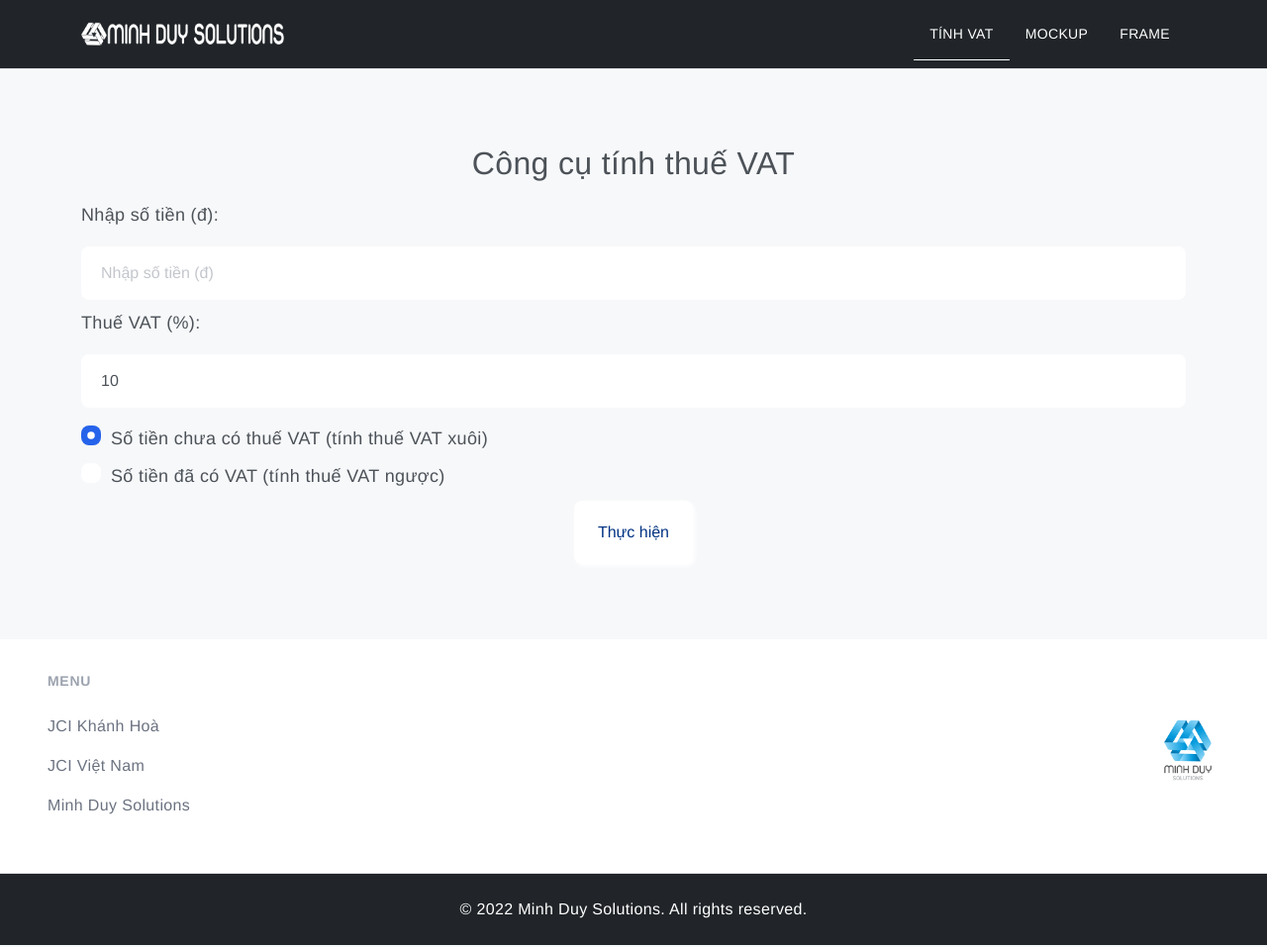
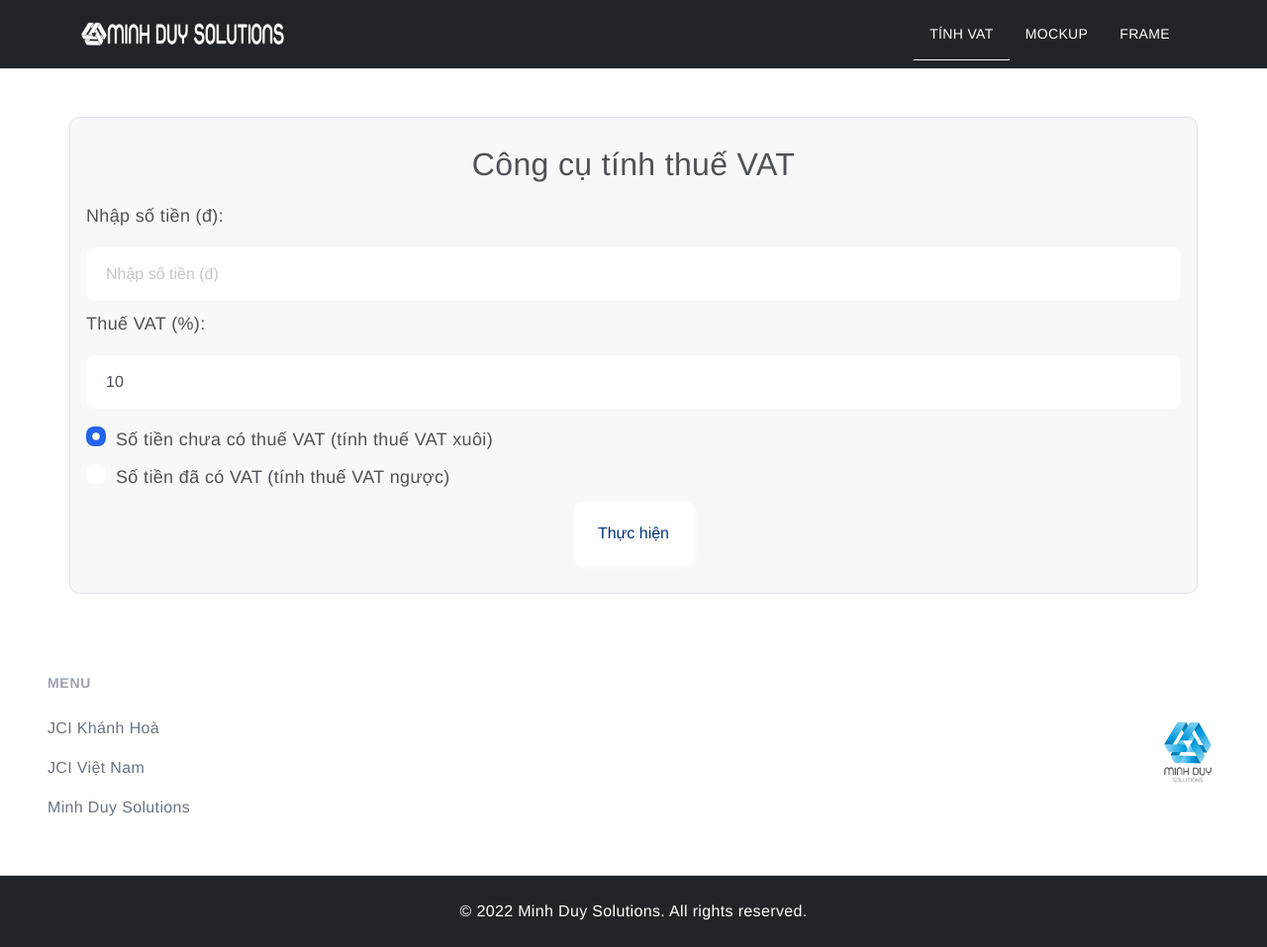
Before and after one commit to vu-lehoang/iframe, a PHP site: page /vat.php in a window 1280 px wide. Shown: the whole page at 99% size. Run offline with PHP 8.4, Linux system fonts and the light colour scheme.

Commit message:
update vat

```diff
--- a/vat.php
+++ b/vat.php
@@ -165,10 +165,10 @@ function format_Number($number)
 ?>
 
 <body>
-    <div class="bg-surface">
+    <div class="bg-white">
     <?php include("./modules/view/header.php")?>
     <section class="wrapper py-5">
-        <div class="container py-2">
+        <div class="container py-2 px-3 border radius-10 bg-surface">
             <h2 class="title">Công cụ tính thuế VAT</h2>
             <form action="" method="POST" id="form">
                 <label class="mb-2">Nhập số tiền (đ): </label>
@@ -193,7 +193,7 @@ function format_Number($number)
                         <p> Số tiền chưa thuế: <?= ($money != '') ? format_Number(round($money))  : null ?></p>
                         <p> Số tiền thuế: <?= ($vat_money != "") ? format_Number(round($vat_money)) : null ?></p>
                         <p> Số tiền sau thuế: <?= ($result_money != "") ? format_Number(round($result_money)) : null ?></p>
-                        <span> Bằng chữ:
+                        <span> Số tiền sau thuế bằng chữ:
                             <p class="noti-money"><?= convert_number_to_words(round($result_money)) . ' đồng'; ?></p>
                         </span>
                     </div>
```
